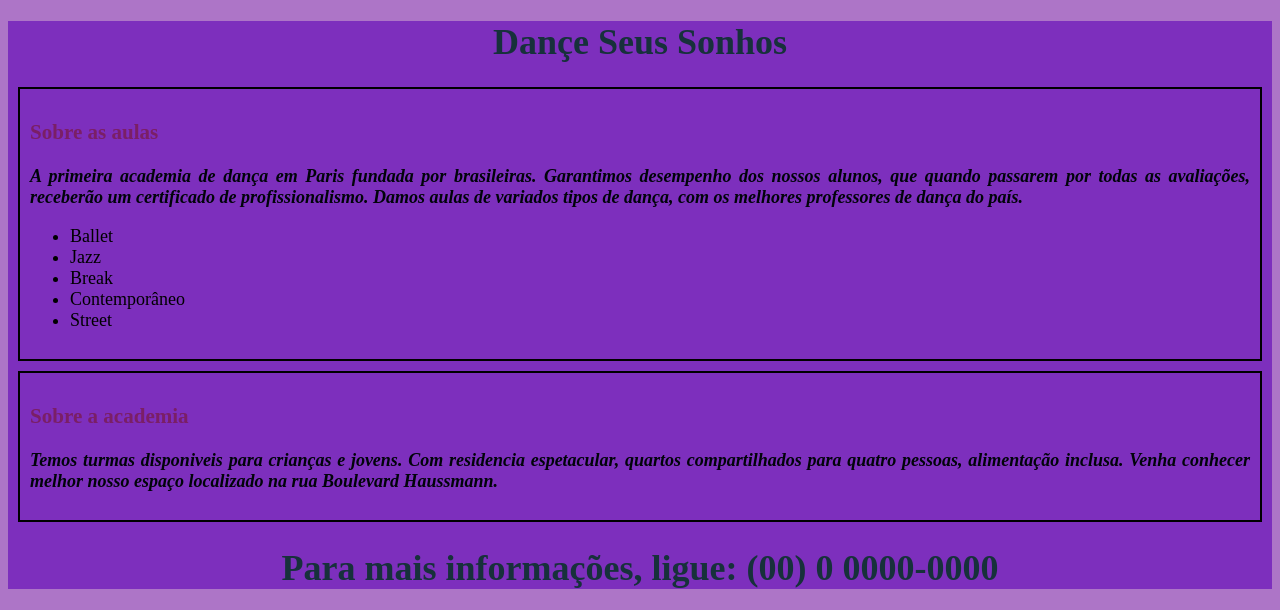
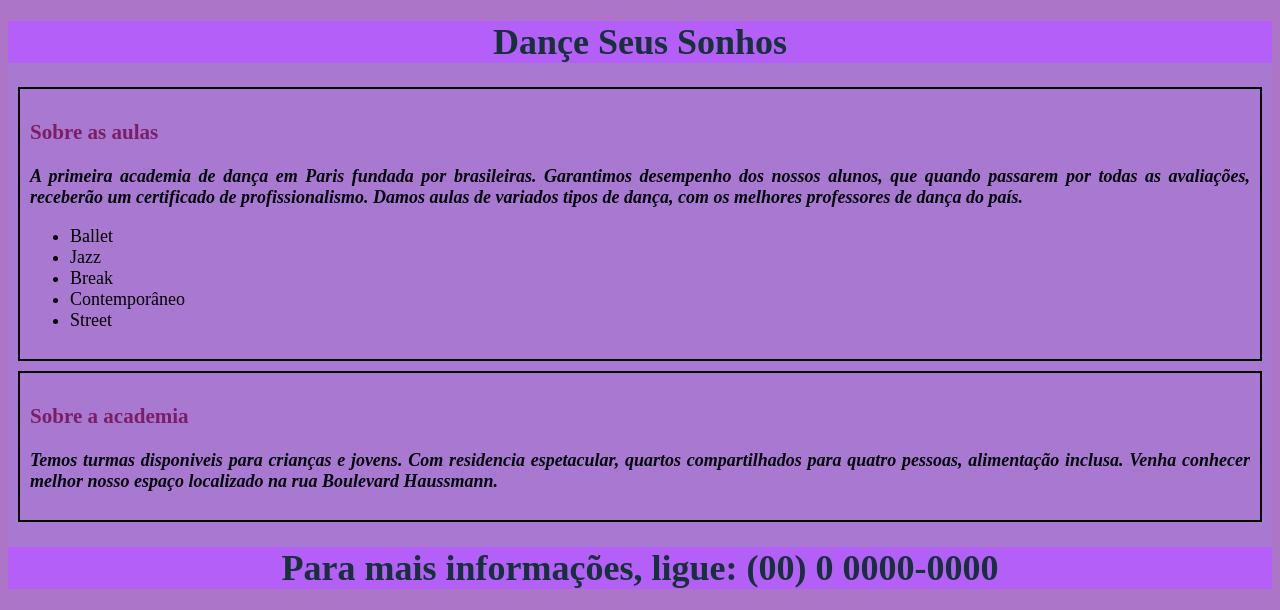
Before and after one commit to luasolnl/3trimestre4, a plain HTML site: page index.html in a window 1280 px wide. Shown: the part 46-656 px from the top of the page. Drawn offline with Linux system fonts and the light colour scheme; a script that the page names is missing.

Commit message:
cccccccccc

```diff
--- a/style.css
+++ b/style.css
@@ -1,10 +1,10 @@
 body {background-color:#ad75c7; text-align: justify; font-size: 18px;}
-h1 {text-align: center; background-color: #7d2fbd; color:#17313B;}
+h1 {text-align: center; background-color: #b35ff8; color:#17313B;}
 h3 {text-align: justify; color:#7a1f66;}
 b {color: rgb(1, 4, 10); font-size: 18px;}
 i {color: rgb(2, 2, 22); font-size: 18px;}
 header, footer {background-color: #ad75c7;color: #9785f1; text-align: center; font-size: 20px;}
-main {background-color: #7d2fbd;}
+main {background-color: #a979d1;}
 .PRIMEIROPARAGRAFO {text-align: justify;font-size: 18px; border: black solid 2px;padding: 10px;margin: 10px;}
 .SEGUNDOPARAGRAFO {text-align: justify;font-size: 18px; border: black solid 2px;padding: 10px;margin: 10px;}
 #TITULOIMAGEM {width: 5%; height: 5%}
```
